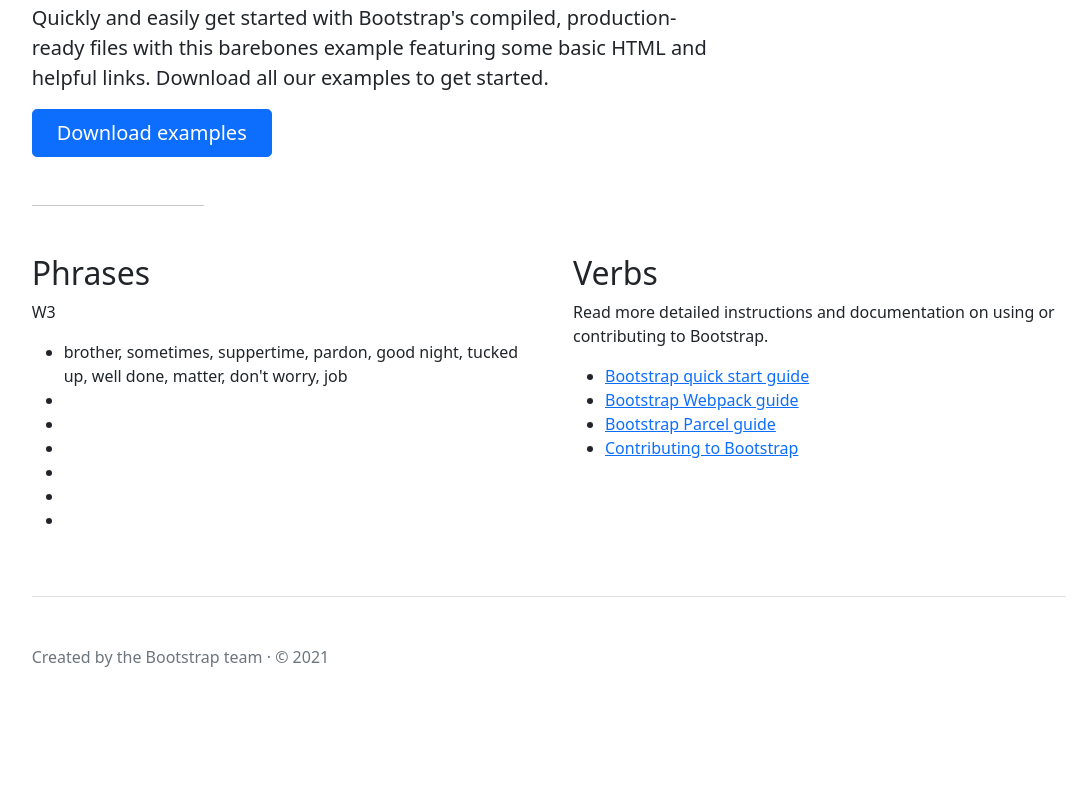
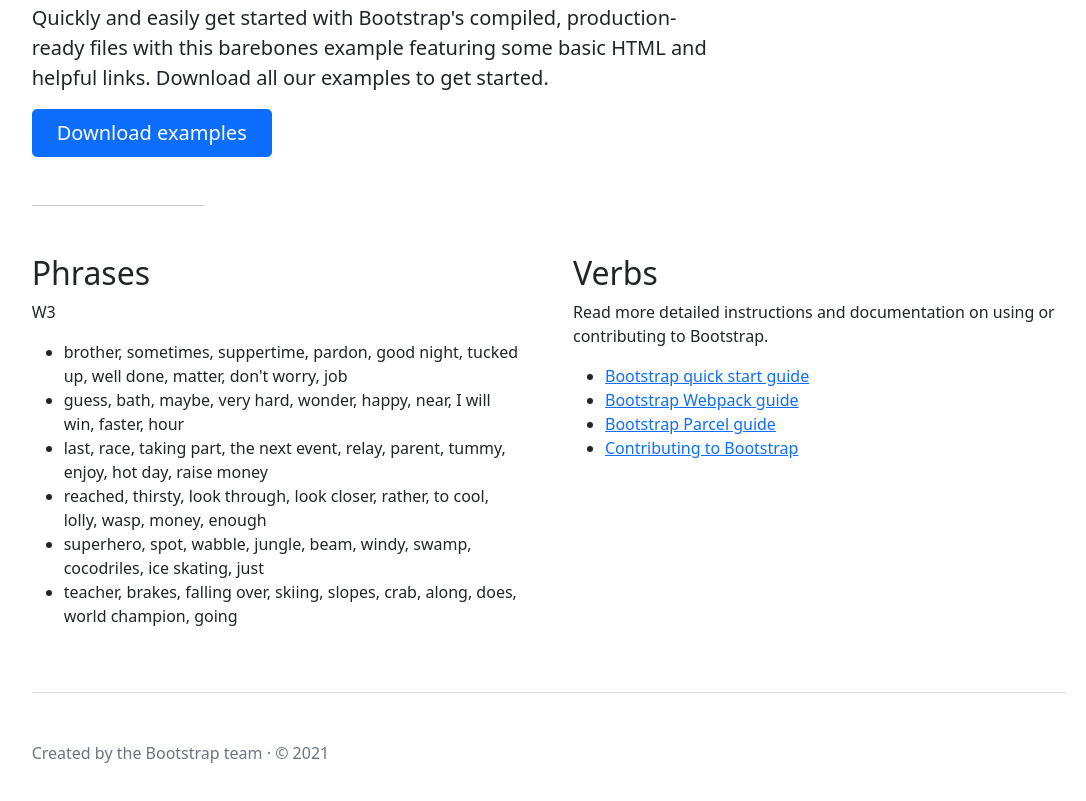
Before and after one commit to Ernest00/Homeworks_E, a plain HTML site: page index.html in a window 1280 px wide. Shown: the part 573-1374 px from the top of the page, without its empty margins (91-1177 px from the left). Before the commit the page ends 1338 px from the top, so only its background shows below. Drawn offline with nearby package versions, Linux system fonts and the light colour scheme.

Commit message:
Phrases W3

```diff
--- a/index.html
+++ b/index.html
@@ -116,12 +116,11 @@
         <p>W3</p>
         <ul class="icon-list">
          <li>brother, sometimes, suppertime, pardon, good night, tucked up, well done, matter, don't worry, job</li>
-         <li></li>
-         <li></li>
-         <li></li>
-         <li></li>
-         <li></li>
-         <li></li>
+         <li>guess, bath, maybe, very hard, wonder, happy, near, I will win, faster, hour</li>
+         <li>last, race, taking part, the next event, relay, parent, tummy, enjoy, hot day, raise money</li>
+         <li>reached, thirsty, look through, look closer, rather, to cool, lolly, wasp, money, enough</li>
+         <li>superhero, spot, wabble, jungle, beam, windy, swamp, cocodriles, ice skating, just</li>
+         <li>teacher, brakes, falling over, skiing, slopes, crab, along, does, world champion, going</li>
         </ul>
       </div>
 
```
